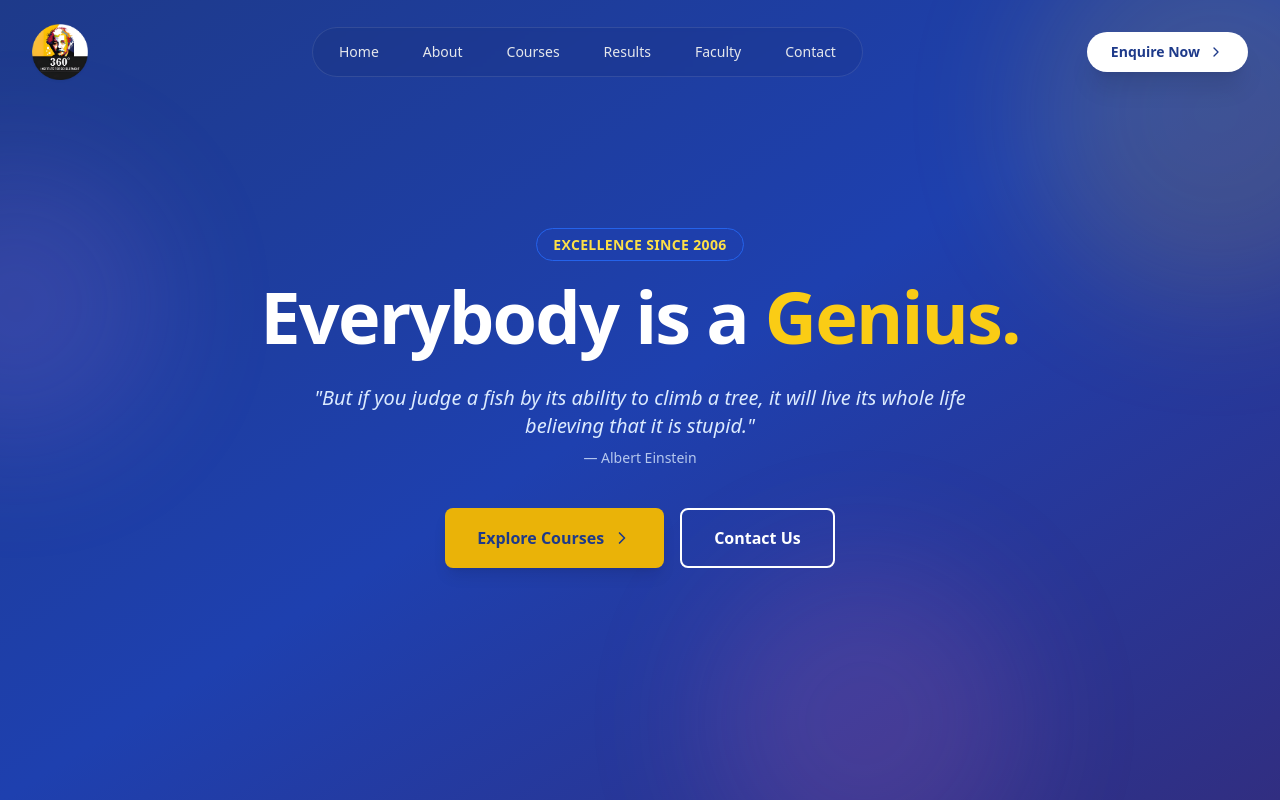
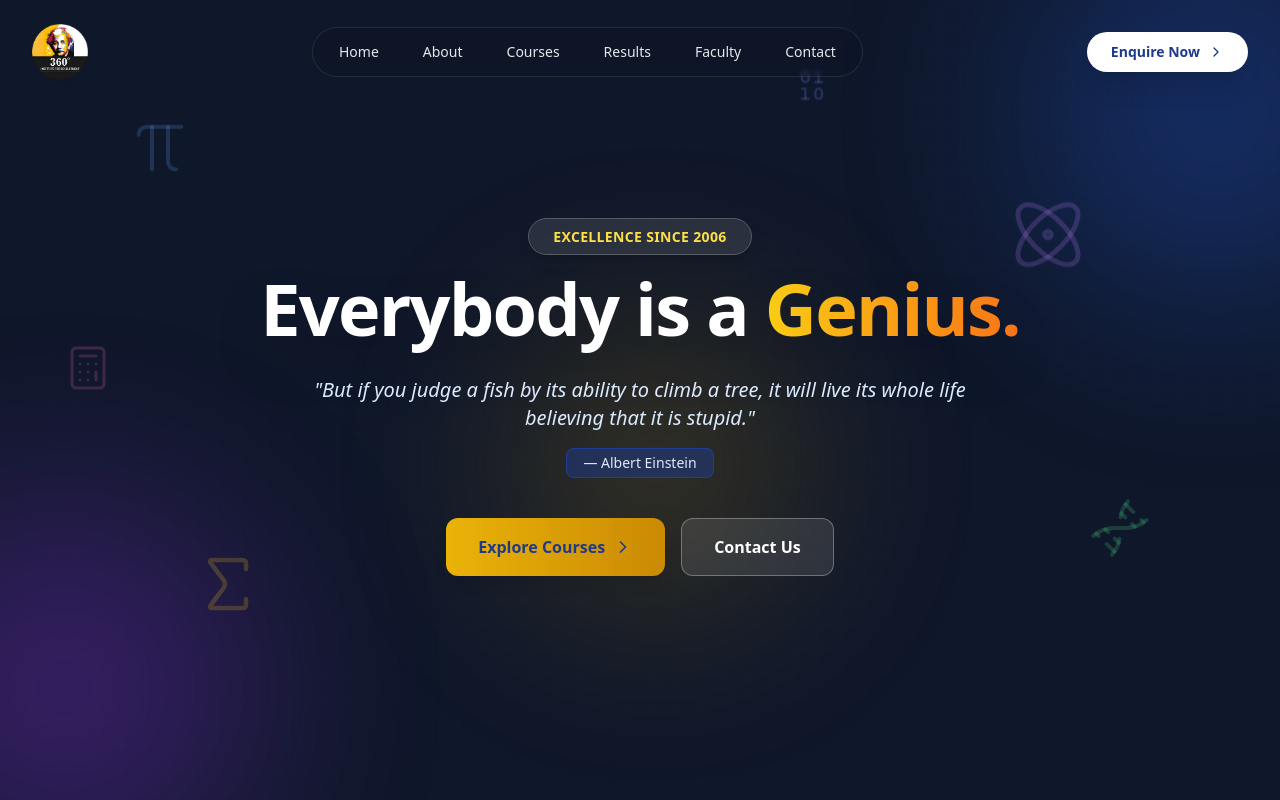
Before and after one commit to harshsutariya1/360_website, a React (Vite) app in the folder 360_website_1/: page / in a window 1280 px wide. Shown: the top 800 px of the page. Built offline with nearby package versions, Linux system fonts and the light colour scheme.

Commit message:
Enhance Hero section with floating icons and update background styles; add float animation to CSS

```diff
--- a/360_website_1/src/App.jsx
+++ b/360_website_1/src/App.jsx
@@ -20,6 +20,12 @@
   Mail,
   Send,
   Clock,
+  Atom,
+  Binary,
+  Calculator,
+  Sigma,
+  Pi,
+  Dna,
 } from "lucide-react";
 
 // --- Components ---
@@ -147,28 +153,76 @@
   return (
     <div
       id="home"
-      className="relative h-screen min-h-[600px] flex items-center justify-center bg-gradient-to-br from-blue-900 via-blue-800 to-indigo-900 overflow-hidden"
+      className="relative h-screen min-h-[600px] flex items-center justify-center bg-[#0f172a] overflow-hidden"
     >
+      {/* Grid Background */}
+      <div className="absolute inset-0 opacity-20 pointer-events-none">
+        <div className="absolute inset-0 bg-[linear-gradient(to_right,#80808012_1px,transparent_1px),linear-gradient(to_bottom,#80808012_1px,transparent_1px)] bg-[size:24px_24px]"></div>
+      </div>
+
       {/* Abstract Background Shapes */}
-      <div className="absolute top-0 left-0 w-full h-full overflow-hidden opacity-20 pointer-events-none">
-        <div className="absolute top-[-10%] right-[-10%] w-96 h-96 bg-yellow-400 rounded-full blur-3xl mix-blend-multiply filter opacity-70 animate-blob"></div>
-        <div className="absolute top-[20%] left-[-10%] w-72 h-72 bg-purple-400 rounded-full blur-3xl mix-blend-multiply filter opacity-70 animate-blob animation-delay-2000"></div>
-        <div className="absolute bottom-[-10%] right-[20%] w-80 h-80 bg-pink-400 rounded-full blur-3xl mix-blend-multiply filter opacity-70 animate-blob animation-delay-4000"></div>
+      <div className="absolute top-0 left-0 w-full h-full overflow-hidden pointer-events-none">
+        <div className="absolute top-[-10%] right-[-10%] w-96 h-96 bg-blue-600 rounded-full blur-[100px] opacity-30 animate-blob"></div>
+        <div className="absolute bottom-[-10%] left-[-10%] w-96 h-96 bg-purple-600 rounded-full blur-[100px] opacity-30 animate-blob animation-delay-2000"></div>
+        <div className="absolute top-[40%] left-[40%] w-72 h-72 bg-yellow-500 rounded-full blur-[100px] opacity-20 animate-blob animation-delay-4000"></div>
+      </div>
+
+      {/* Floating Icons */}
+      <div className="absolute inset-0 pointer-events-none overflow-hidden">
+        <div
+          className="absolute top-[15%] left-[10%] text-blue-400/20 animate-float"
+          style={{ animationDelay: "0s" }}
+        >
+          <Pi size={64} strokeWidth={1.5} />
+        </div>
+        <div
+          className="absolute top-[25%] right-[15%] text-purple-400/20 animate-float"
+          style={{ animationDelay: "2s" }}
+        >
+          <Atom size={80} strokeWidth={1.5} />
+        </div>
+        <div
+          className="absolute bottom-[20%] left-[15%] text-yellow-400/20 animate-float"
+          style={{ animationDelay: "4s" }}
+        >
+          <Sigma size={72} strokeWidth={1.5} />
+        </div>
+        <div
+          className="absolute bottom-[30%] right-[10%] text-green-400/20 animate-float"
+          style={{ animationDelay: "1s" }}
+        >
+          <Dna size={64} strokeWidth={1.5} />
+        </div>
+        <div
+          className="absolute top-[45%] left-[5%] text-pink-400/20 animate-float"
+          style={{ animationDelay: "3s" }}
+        >
+          <Calculator size={48} strokeWidth={1.5} />
+        </div>
+        <div
+          className="absolute top-[10%] right-[35%] text-indigo-400/20 animate-float"
+          style={{ animationDelay: "5s" }}
+        >
+          <Binary size={40} strokeWidth={1.5} />
+        </div>
       </div>
 
       <div className="relative max-w-7xl mx-auto px-4 sm:px-6 lg:px-8 text-center z-10">
         <div className="inline-block mb-6 animate-fade-in-up">
-          <span className="bg-blue-800 bg-opacity-50 text-yellow-300 border border-blue-600 px-4 py-1.5 rounded-full text-sm font-semibold tracking-wide uppercase">
+          <span className="bg-white/10 backdrop-blur-md text-yellow-300 border border-white/20 px-6 py-2 rounded-full text-sm font-semibold tracking-wide uppercase shadow-lg">
             Excellence Since 2006
           </span>
         </div>
-        <h1 className="text-4xl md:text-6xl lg:text-7xl font-extrabold text-white tracking-tight mb-8 leading-tight animate-fade-in-up animation-delay-150">
-          Everybody is a <span className="text-yellow-400">Genius.</span>
+        <h1 className="text-4xl md:text-6xl lg:text-7xl font-extrabold text-white tracking-tight mb-8 leading-tight animate-fade-in-up animation-delay-150 drop-shadow-2xl">
+          Everybody is a{" "}
+          <span className="text-transparent bg-clip-text bg-gradient-to-r from-yellow-400 to-orange-500">
+            Genius.
+          </span>
         </h1>
-        <p className="mt-4 max-w-2xl mx-auto text-xl text-blue-100 mb-10 italic animate-fade-in-up animation-delay-300">
+        <p className="mt-4 max-w-2xl mx-auto text-xl text-blue-100 mb-10 italic animate-fade-in-up animation-delay-300 font-light">
           "But if you judge a fish by its ability to climb a tree, it will live
           its whole life believing that it is stupid." <br />
-          <span className="text-sm not-italic mt-2 block opacity-80">
+          <span className="text-sm not-italic mt-4 inline-block px-4 py-1 bg-blue-900/50 rounded-lg border border-blue-700/50">
             — Albert Einstein
           </span>
         </p>
@@ -176,13 +230,13 @@
         <div className="flex flex-col sm:flex-row justify-center gap-4 animate-fade-in-up animation-delay-450">
           <a
             href="#courses"
-            className="px-8 py-4 bg-yellow-500 hover:bg-yellow-400 text-blue-900 font-bold rounded-lg shadow-lg transform transition hover:-translate-y-1 hover:shadow-xl flex items-center justify-center gap-2"
+            className="px-8 py-4 bg-gradient-to-r from-yellow-500 to-yellow-600 hover:from-yellow-400 hover:to-yellow-500 text-blue-900 font-bold rounded-xl shadow-lg transform transition hover:-translate-y-1 hover:shadow-2xl flex items-center justify-center gap-2"
           >
             Explore Courses <ChevronRight size={20} />
           </a>
           <a
             href="#contact"
-            className="px-8 py-4 bg-transparent border-2 border-white text-white font-bold rounded-lg hover:bg-white hover:text-blue-900 transition-colors flex items-center justify-center"
+            className="px-8 py-4 bg-white/10 backdrop-blur-sm border border-white/30 text-white font-bold rounded-xl hover:bg-white/20 transition-all flex items-center justify-center"
           >
             Contact Us
           </a>
@@ -250,51 +304,6 @@
         </div>
       </div>
     </section>
-  );
-};
-
-const EinsteinQuote = () => {
-  return (
-    <div className="max-w-7xl mx-auto px-4 sm:px-6 lg:px-8 py-12">
-      <div className="relative bg-gray-900 rounded-[2.5rem] overflow-hidden">
-        {/* Einstein Section */}
-        <div className="absolute top-0 right-0 w-1/2 h-full bg-blue-600/10 skew-x-12 transform origin-bottom-left"></div>
-
-        <div className="grid md:grid-cols-2 gap-8 items-center p-8 md:p-16 relative z-10">
-          {/* Image Side */}
-          <div className="order-2 md:order-1 flex justify-center md:justify-start">
-            <div className="relative">
-              <div className="absolute inset-0 bg-blue-500 rounded-full blur-3xl opacity-20 animate-pulse"></div>
-              <img
-                src="https://upload.wikimedia.org/wikipedia/commons/thumb/3/3e/Einstein_1921_by_F_Schmutzer_-_restoration.jpg/800px-Einstein_1921_by_F_Schmutzer_-_restoration.jpg"
-                alt="Albert Einstein"
-                className="relative w-64 h-64 md:w-80 md:h-80 object-cover rounded-full border-4 border-white/10 shadow-2xl grayscale hover:grayscale-0 transition-all duration-700"
-              />
-              <div className="absolute bottom-4 right-4 bg-yellow-400 text-black font-bold px-4 py-1 rounded-full text-xs uppercase tracking-widest">
-                Inspiration
-              </div>
-            </div>
-          </div>
-
-          {/* Quote Side */}
-          <div className="order-1 md:order-2 text-center md:text-left">
-            <Quote
-              size={40}
-              className="text-yellow-400 mb-6 mx-auto md:mx-0 opacity-50"
-            />
-            <blockquote className="text-2xl md:text-3xl text-white font-serif italic leading-relaxed mb-8">
-              "Everybody is a genius. But if you judge a fish by its ability to
-              climb a tree, it will live its whole life believing that it is
-              stupid."
-            </blockquote>
-            <div className="w-16 h-1 bg-yellow-400 rounded-full mb-4 mx-auto md:mx-0"></div>
-            <p className="text-blue-200 font-bebas text-2xl tracking-widest">
-              Albert Einstein
-            </p>
-          </div>
-        </div>
-      </div>
-    </div>
   );
 };
 
@@ -438,6 +447,125 @@
   );
 };
 
+const Faculty = () => {
+  return (
+    <section id="faculty" className="py-20 bg-gray-50">
+      <div className="max-w-7xl mx-auto px-4 sm:px-6 lg:px-8">
+        <div className="text-center mb-16">
+          <h2 className="text-3xl md:text-4xl font-bold text-gray-900 mb-4">
+            Meet Our Mentors
+          </h2>
+          <p className="text-gray-600">
+            The pillars behind the success of 360° Institute.
+          </p>
+        </div>
+
+        <div className="grid md:grid-cols-2 gap-12 max-w-4xl mx-auto">
+          {/* Brijesh Sir */}
+          <div className="bg-white rounded-2xl shadow-xl overflow-hidden flex flex-col">
+            <div className="bg-blue-900 h-24 relative">
+              <div className="absolute -bottom-12 left-8 w-24 h-24 bg-gray-200 rounded-full border-4 border-white flex items-center justify-center text-3xl font-bold text-gray-400">
+                BK
+              </div>
+            </div>
+            <div className="pt-16 pb-8 px-8 flex-grow">
+              <h3 className="text-2xl font-bold text-gray-900">
+                Brijesh Kathiriya
+              </h3>
+              <p className="text-yellow-600 font-medium mb-4">
+                M.A. & B.Ed. (English) • Founder
+              </p>
+              <p className="text-gray-600 text-sm mb-4 leading-relaxed">
+                With over 18 years of experience, including 7 years at Adani
+                Vidya Mandir. He is a trainer for GPSC exams and has been
+                awarded the "Best English Teacher of District" by the Science
+                Olympiad Foundation.
+              </p>
+              <div className="mt-auto pt-4 border-t border-gray-100">
+                <p className="text-xs text-gray-500 italic">
+                  "I never teach my pupils, I only provide the conditions in
+                  which they can learn."
+                </p>
+              </div>
+            </div>
+          </div>
+
+          {/* Jigar Sir */}
+          <div className="bg-white rounded-2xl shadow-xl overflow-hidden flex flex-col">
+            <div className="bg-blue-900 h-24 relative">
+              <div className="absolute -bottom-12 left-8 w-24 h-24 bg-gray-200 rounded-full border-4 border-white flex items-center justify-center text-3xl font-bold text-gray-400">
+                JG
+              </div>
+            </div>
+            <div className="pt-16 pb-8 px-8 flex-grow">
+              <h3 className="text-2xl font-bold text-gray-900">Jigar Gajera</h3>
+              <p className="text-yellow-600 font-medium mb-4">
+                B.E. IT (GIT) • Founder
+              </p>
+              <p className="text-gray-600 text-sm mb-4 leading-relaxed">
+                An expert in Mathematics with 10+ years of managing the
+                Satellite branch. Known for his creative teaching methodologies
+                that inspire students to love learning rather than just study.
+              </p>
+              <div className="mt-auto pt-4 border-t border-gray-100">
+                <p className="text-xs text-gray-500 italic">
+                  "Quality teaching, hard work and discipline can bring real
+                  success."
+                </p>
+              </div>
+            </div>
+          </div>
+        </div>
+      </div>
+    </section>
+  );
+};
+
+const EinsteinQuote = () => {
+  return (
+    <div className="max-w-7xl mx-auto px-4 sm:px-6 lg:px-8 py-12">
+      <div className="relative bg-gray-900 rounded-[2.5rem] overflow-hidden">
+        {/* Einstein Section */}
+        <div className="absolute top-0 right-0 w-1/2 h-full bg-blue-600/10 skew-x-12 transform origin-bottom-left"></div>
+
+        <div className="grid md:grid-cols-2 gap-8 items-center p-8 md:p-16 relative z-10">
+          {/* Image Side */}
+          <div className="order-2 md:order-1 flex justify-center md:justify-start">
+            <div className="relative">
+              <div className="absolute inset-0 bg-blue-500 rounded-full blur-3xl opacity-20 animate-pulse"></div>
+              <img
+                src="https://upload.wikimedia.org/wikipedia/commons/thumb/3/3e/Einstein_1921_by_F_Schmutzer_-_restoration.jpg/800px-Einstein_1921_by_F_Schmutzer_-_restoration.jpg"
+                alt="Albert Einstein"
+                className="relative w-64 h-64 md:w-80 md:h-80 object-cover rounded-full border-4 border-white/10 shadow-2xl grayscale hover:grayscale-0 transition-all duration-700"
+              />
+              <div className="absolute bottom-4 right-4 bg-yellow-400 text-black font-bold px-4 py-1 rounded-full text-xs uppercase tracking-widest">
+                Inspiration
+              </div>
+            </div>
+          </div>
+
+          {/* Quote Side */}
+          <div className="order-1 md:order-2 text-center md:text-left">
+            <Quote
+              size={40}
+              className="text-yellow-400 mb-6 mx-auto md:mx-0 opacity-50"
+            />
+            <blockquote className="text-2xl md:text-3xl text-white font-serif italic leading-relaxed mb-8">
+              "Everybody is a genius. But if you judge a fish by its ability to
+              climb a tree, it will live its whole life believing that it is
+              stupid."
+            </blockquote>
+            <div className="w-16 h-1 bg-yellow-400 rounded-full mb-4 mx-auto md:mx-0"></div>
+            <p className="text-blue-200 font-bebas text-2xl tracking-widest">
+              Albert Einstein
+            </p>
+          </div>
+        </div>
+      </div>
+    </div>
+  );
+};
+
 const Results = () => {
   // Sample data from PDF
   const toppers = [
@@ -531,80 +659,6 @@
           >
             Join the league of toppers <ChevronRight size={16} />
           </a>
-        </div>
-      </div>
-    </section>
-  );
-};
-
-const Faculty = () => {
-  return (
-    <section id="faculty" className="py-20 bg-gray-50">
-      <div className="max-w-7xl mx-auto px-4 sm:px-6 lg:px-8">
-        <div className="text-center mb-16">
-          <h2 className="text-3xl md:text-4xl font-bold text-gray-900 mb-4">
-            Meet Our Mentors
-          </h2>
-          <p className="text-gray-600">
-            The pillars behind the success of 360° Institute.
-          </p>
-        </div>
-
-        <div className="grid md:grid-cols-2 gap-12 max-w-4xl mx-auto">
-          {/* Brijesh Sir */}
-          <div className="bg-white rounded-2xl shadow-xl overflow-hidden flex flex-col">
-            <div className="bg-blue-900 h-24 relative">
-              <div className="absolute -bottom-12 left-8 w-24 h-24 bg-gray-200 rounded-full border-4 border-white flex items-center justify-center text-3xl font-bold text-gray-400">
-                BK
-              </div>
-            </div>
-            <div className="pt-16 pb-8 px-8 flex-grow">
-              <h3 className="text-2xl font-bold text-gray-900">
-                Brijesh Kathiriya
-              </h3>
-              <p className="text-yellow-600 font-medium mb-4">
-                M.A. & B.Ed. (English) • Founder
-              </p>
-              <p className="text-gray-600 text-sm mb-4 leading-relaxed">
-                With over 18 years of experience, including 7 years at Adani
-                Vidya Mandir. He is a trainer for GPSC exams and has been
-                awarded the "Best English Teacher of District" by the Science
-                Olympiad Foundation.
-              </p>
-              <div className="mt-auto pt-4 border-t border-gray-100">
-                <p className="text-xs text-gray-500 italic">
-                  "I never teach my pupils, I only provide the conditions in
-                  which they can learn."
-                </p>
-              </div>
-            </div>
-          </div>
-
-          {/* Jigar Sir */}
-          <div className="bg-white rounded-2xl shadow-xl overflow-hidden flex flex-col">
-            <div className="bg-blue-900 h-24 relative">
-              <div className="absolute -bottom-12 left-8 w-24 h-24 bg-gray-200 rounded-full border-4 border-white flex items-center justify-center text-3xl font-bold text-gray-400">
-                JG
-              </div>
-            </div>
-            <div className="pt-16 pb-8 px-8 flex-grow">
-              <h3 className="text-2xl font-bold text-gray-900">Jigar Gajera</h3>
-              <p className="text-yellow-600 font-medium mb-4">
-                B.E. IT (GIT) • Founder
-              </p>
-              <p className="text-gray-600 text-sm mb-4 leading-relaxed">
-                An expert in Mathematics with 10+ years of managing the
-                Satellite branch. Known for his creative teaching methodologies
-                that inspire students to love learning rather than just study.
-              </p>
-              <div className="mt-auto pt-4 border-t border-gray-100">
-                <p className="text-xs text-gray-500 italic">
-                  "Quality teaching, hard work and discipline can bring real
-                  success."
-                </p>
-              </div>
-            </div>
-          </div>
         </div>
       </div>
     </section>
@@ -990,9 +1044,9 @@
       <Navbar isScrolled={isScrolled} />
       <Hero />
       <About />
-      <EinsteinQuote />
       <Courses />
       <Faculty />
+      <EinsteinQuote />
       <Results />
       <Testimonials />
       <ContactUs />
--- a/360_website_1/src/index.css
+++ b/360_website_1/src/index.css
@@ -40,6 +40,16 @@
   to { opacity: 1; transform: translateY(0); }
 }
 
+/* Float Animation */
+@keyframes float {
+  0%, 100% { transform: translateY(0); }
+  50% { transform: translateY(-20px); }
+}
+
+.animate-float {
+  animation: float 6s ease-in-out infinite;
+}
+
 /* Smooth Scrolling */
 html {
   scroll-behavior: smooth;
```
